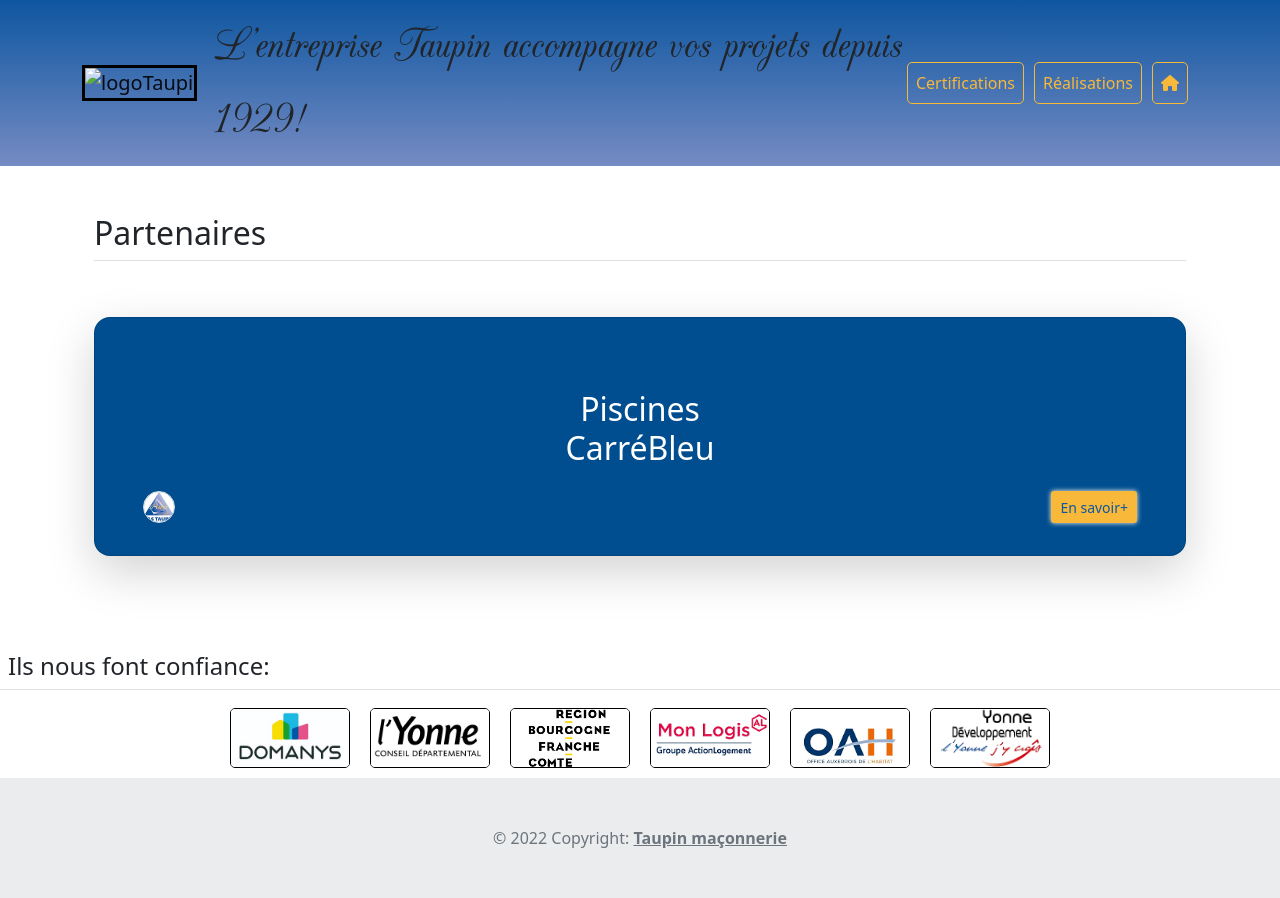
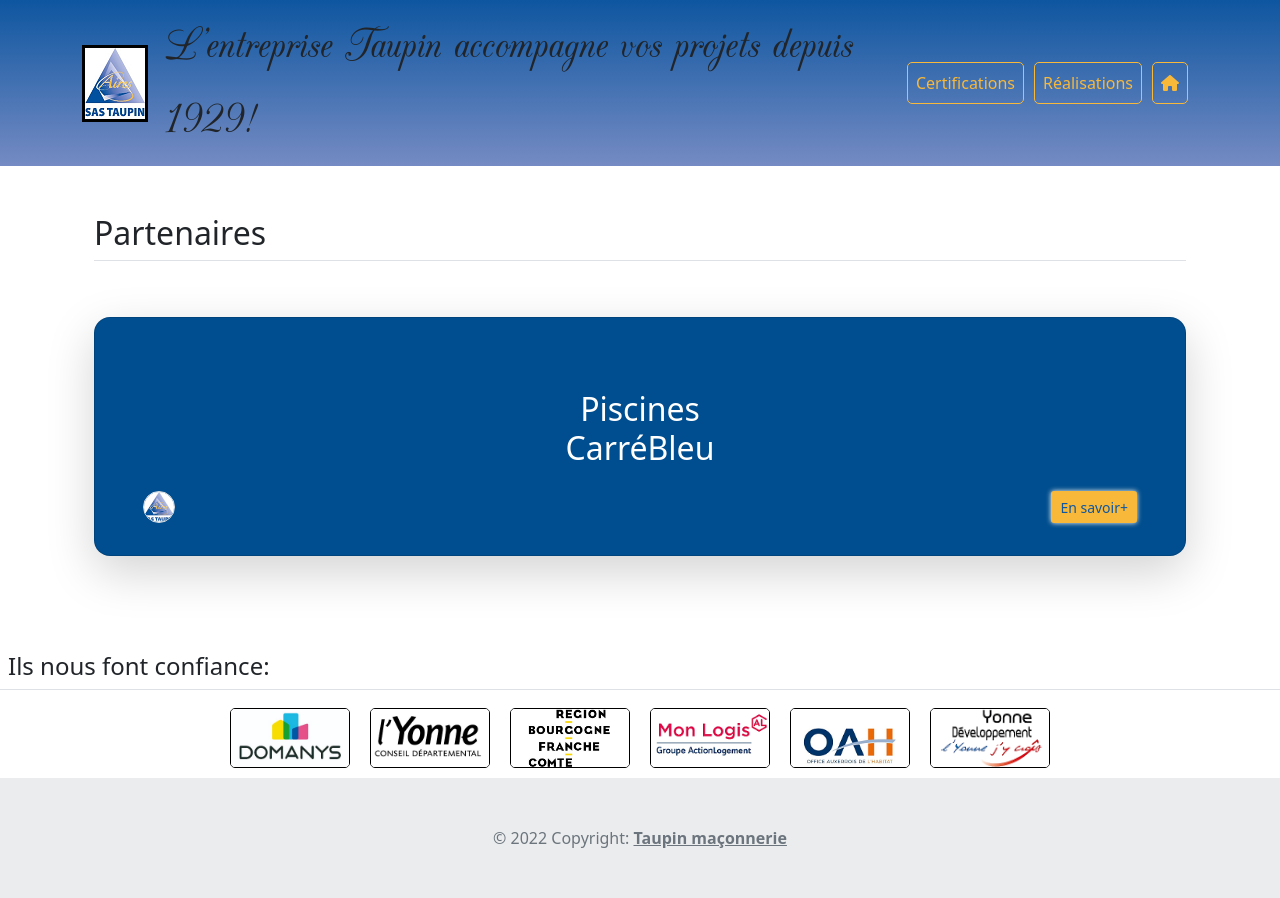
Before and after one commit to Zaioua-Tom/Taupin, a plain HTML site: page index8.html in a window 1280 px wide. Drawn offline with nearby package versions, Linux system fonts and the light colour scheme.

Commit message:
finalisation

```diff
--- a/index8.html
+++ b/index8.html
@@ -17,7 +17,7 @@
     <nav class="navbar navbarColor navbar-expand-lg navbar-light bg-light">
       <div class="container">
         <a class="navbar-brand " href="index.html">
-          <img class="logo" src="Images/logoTaupin3.png" alt="logoTaupin"/>
+          <img class="logo" src="Images/Accueil/logoTaupin3.png" alt="logoTaupin"/>
         </a>
         <button class="navbar-toggler" type="button" data-bs-toggle="collapse" data-bs-target="#navbarNav" aria-controls="navbarNav" aria-expanded="false" aria-label="Toggle navigation">
           <span class="navbar-toggler-icon"></span>
```
